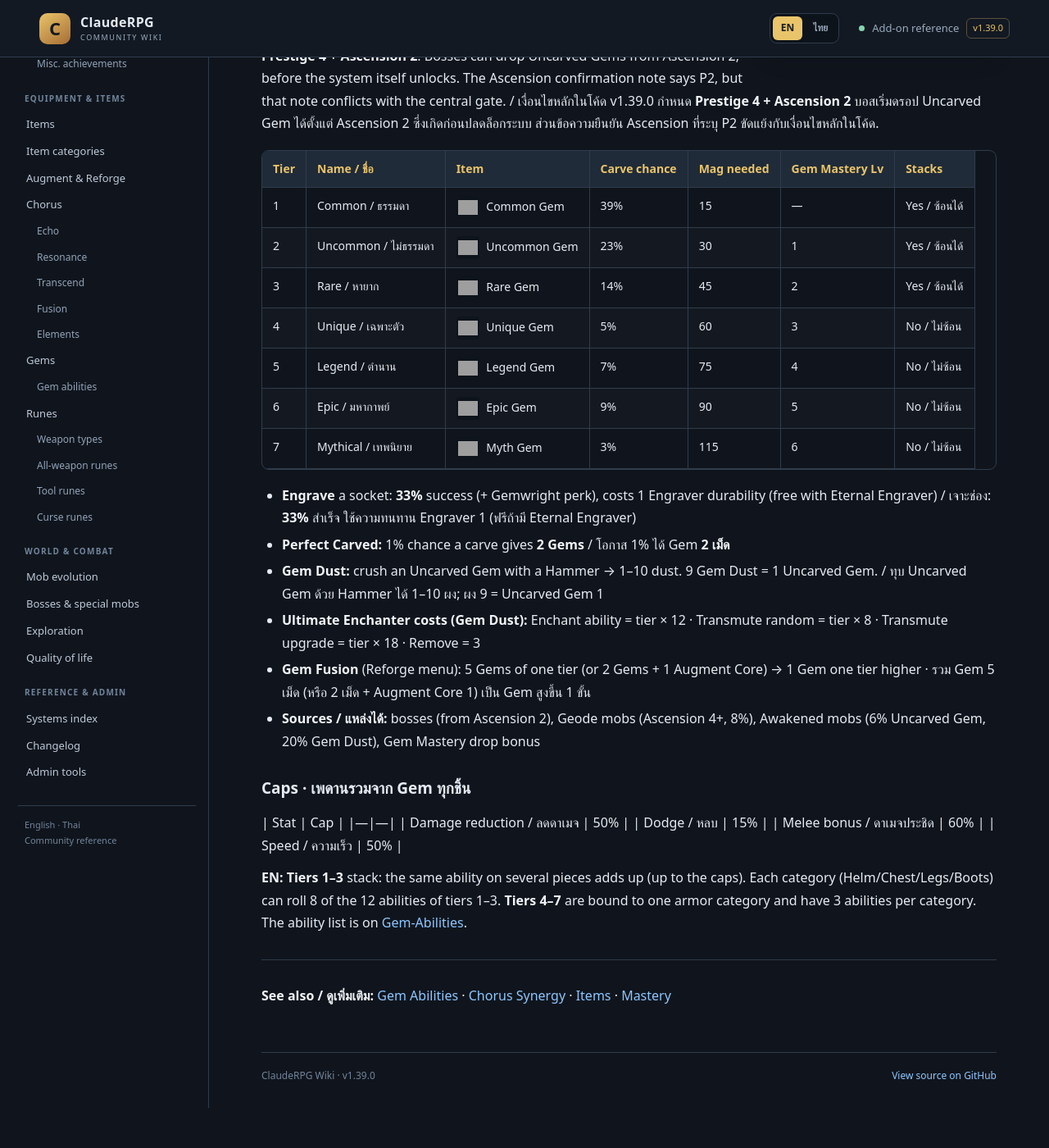
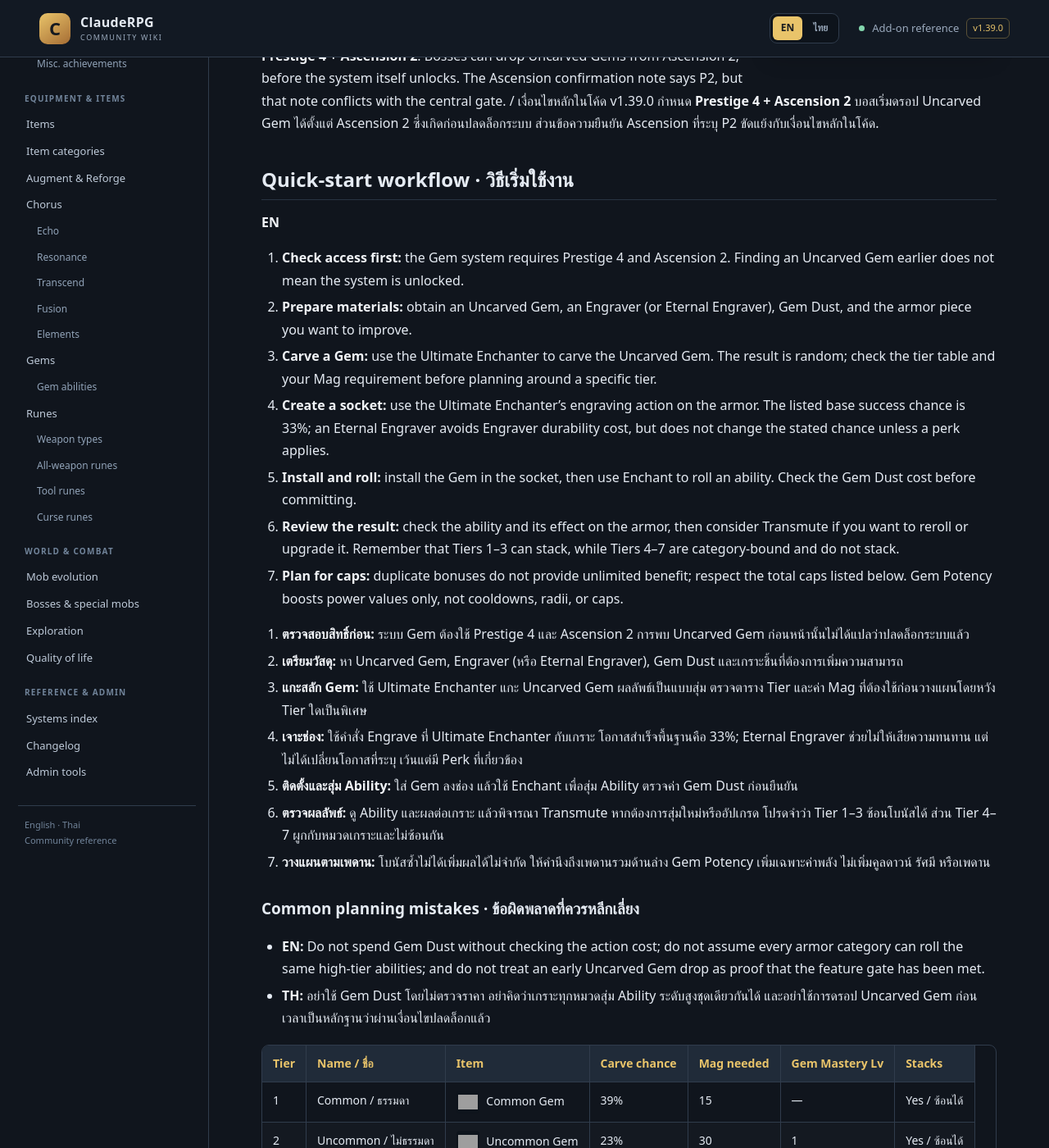
Before and after one commit to miniTorch25/ClaudeRPG-Wiki-V2, a Jekyll site: the page built from Gem.md, in a window 1280 px wide and 1400 px high, scrolled down 569 px. Shown: the whole window at 82% size. Built offline with Jekyll 4.4.1, drawn with Linux system fonts in a browser that asks for light colours; our own code applies the rules of GitHub Pages for plain Markdown files; before the commit the page ends 1920 px from its top, so only the background shows below that; grey boxes are pictures that could not be loaded.

Commit message:
Expand Gem quick-start workflow

```diff
--- a/Gem.md
+++ b/Gem.md
@@ -25,6 +25,34 @@
 **TH:** แต่ละ **ชิ้นเกราะ** มี **ช่อง Gem 1 ช่อง** ปลดล็อกที่ Prestige 4 + Ascension 2 ขั้นตอน: **แกะสลัก** Uncarved Gem → **เจาะช่อง** → **ใส่ Gem** → **Enchant** เพื่อสุ่ม Ability ทำทั้งหมดที่บล็อก **Ultimate Enchanter** Ability **ไม่มีเลเวล** แต่ **Gem Potency** (จาก Gem Mastery สูงสุด +20% รวมสูงสุด +40%) เพิ่มเฉพาะค่าพลัง (ไม่เพิ่มคูลดาวน์ รัศมี หรือเพดาน)
 
 **Unlock note / หมายเหตุการปลดล็อก:** The v1.39.0 central feature gate requires **Prestige 4 + Ascension 2**. Bosses can drop Uncarved Gems from Ascension 2, before the system itself unlocks. The Ascension confirmation note says P2, but that note conflicts with the central gate. / เงื่อนไขหลักในโค้ด v1.39.0 กำหนด **Prestige 4 + Ascension 2** บอสเริ่มดรอป Uncarved Gem ได้ตั้งแต่ Ascension 2 ซึ่งเกิดก่อนปลดล็อกระบบ ส่วนข้อความยืนยัน Ascension ที่ระบุ P2 ขัดแย้งกับเงื่อนไขหลักในโค้ด.
+
+
+## Quick-start workflow · วิธีเริ่มใช้งาน
+
+**EN**
+
+1. **Check access first:** the Gem system requires Prestige 4 and Ascension 2. Finding an Uncarved Gem earlier does not mean the system is unlocked.
+2. **Prepare materials:** obtain an Uncarved Gem, an Engraver (or Eternal Engraver), Gem Dust, and the armor piece you want to improve.
+3. **Carve a Gem:** use the Ultimate Enchanter to carve the Uncarved Gem. The result is random; check the tier table and your Mag requirement before planning around a specific tier.
+4. **Create a socket:** use the Ultimate Enchanter's engraving action on the armor. The listed base success chance is 33%; an Eternal Engraver avoids Engraver durability cost, but does not change the stated chance unless a perk applies.
+5. **Install and roll:** install the Gem in the socket, then use Enchant to roll an ability. Check the Gem Dust cost before committing.
+6. **Review the result:** check the ability and its effect on the armor, then consider Transmute if you want to reroll or upgrade it. Remember that Tiers 1–3 can stack, while Tiers 4–7 are category-bound and do not stack.
+7. **Plan for caps:** duplicate bonuses do not provide unlimited benefit; respect the total caps listed below. Gem Potency boosts power values only, not cooldowns, radii, or caps.
+
+**TH**
+
+1. **ตรวจสอบสิทธิ์ก่อน:** ระบบ Gem ต้องใช้ Prestige 4 และ Ascension 2 การพบ Uncarved Gem ก่อนหน้านั้นไม่ได้แปลว่าปลดล็อกระบบแล้ว
+2. **เตรียมวัสดุ:** หา Uncarved Gem, Engraver (หรือ Eternal Engraver), Gem Dust และเกราะชิ้นที่ต้องการเพิ่มความสามารถ
+3. **แกะสลัก Gem:** ใช้ Ultimate Enchanter แกะ Uncarved Gem ผลลัพธ์เป็นแบบสุ่ม ตรวจตาราง Tier และค่า Mag ที่ต้องใช้ก่อนวางแผนโดยหวัง Tier ใดเป็นพิเศษ
+4. **เจาะช่อง:** ใช้คำสั่ง Engrave ที่ Ultimate Enchanter กับเกราะ โอกาสสำเร็จพื้นฐานคือ 33%; Eternal Engraver ช่วยไม่ให้เสียความทนทาน แต่ไม่ได้เปลี่ยนโอกาสที่ระบุ เว้นแต่มี Perk ที่เกี่ยวข้อง
+5. **ติดตั้งและสุ่ม Ability:** ใส่ Gem ลงช่อง แล้วใช้ Enchant เพื่อสุ่ม Ability ตรวจค่า Gem Dust ก่อนยืนยัน
+6. **ตรวจผลลัพธ์:** ดู Ability และผลต่อเกราะ แล้วพิจารณา Transmute หากต้องการสุ่มใหม่หรืออัปเกรด โปรดจำว่า Tier 1–3 ซ้อนโบนัสได้ ส่วน Tier 4–7 ผูกกับหมวดเกราะและไม่ซ้อนกัน
+7. **วางแผนตามเพดาน:** โบนัสซ้ำไม่ได้เพิ่มผลได้ไม่จำกัด ให้คำนึงถึงเพดานรวมด้านล่าง Gem Potency เพิ่มเฉพาะค่าพลัง ไม่เพิ่มคูลดาวน์ รัศมี หรือเพดาน
+
+### Common planning mistakes · ข้อผิดพลาดที่ควรหลีกเลี่ยง
+
+- **EN:** Do not spend Gem Dust without checking the action cost; do not assume every armor category can roll the same high-tier abilities; and do not treat an early Uncarved Gem drop as proof that the feature gate has been met.
+- **TH:** อย่าใช้ Gem Dust โดยไม่ตรวจราคา อย่าคิดว่าเกราะทุกหมวดสุ่ม Ability ระดับสูงชุดเดียวกันได้ และอย่าใช้การดรอป Uncarved Gem ก่อนเวลาเป็นหลักฐานว่าผ่านเงื่อนไขปลดล็อกแล้ว
 
 
 | Tier | Name / ชื่อ | Item | Carve chance | Mag needed | Gem Mastery Lv | Stacks |
```
